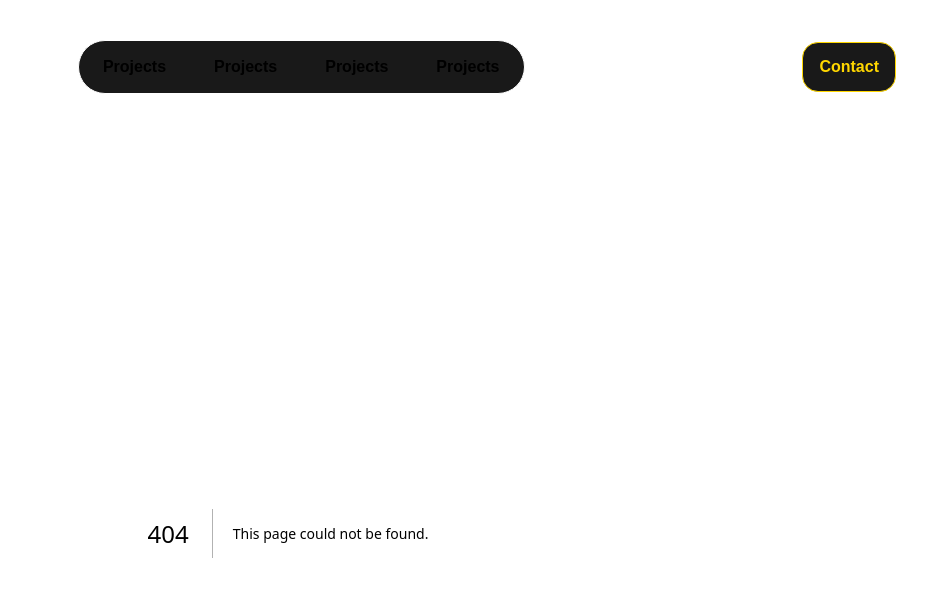
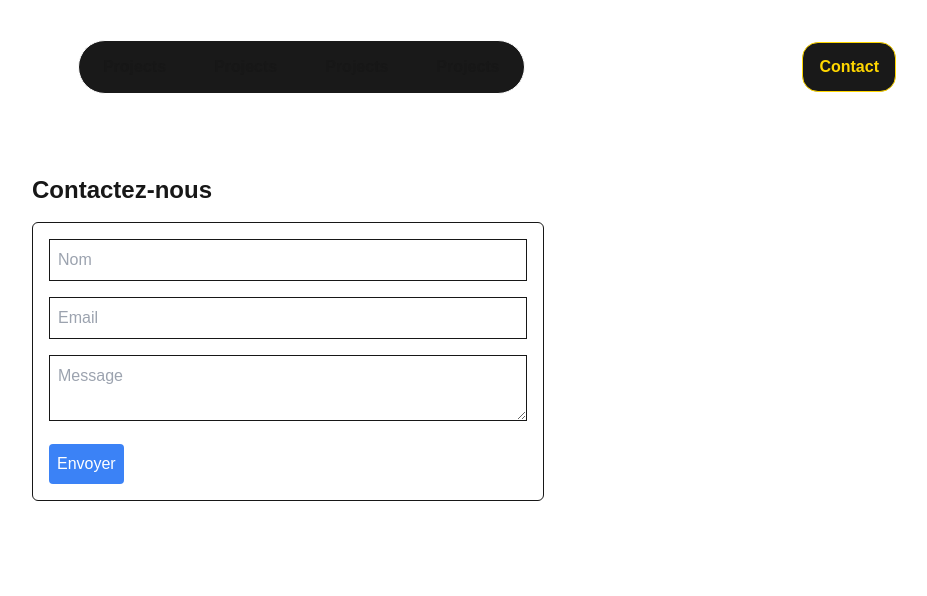
Before and after one commit to RenaudBrevin/next-ssr-agency, a Next.js app: page /contact in a window 1280 px wide. Before the commit this address had no page. Shown: the top 596 px of the page, without its empty margins (352-1279 px from the left). Built offline with nearby package versions, Linux system fonts and the light colour scheme.

Commit message:
Contact form backend

```diff
--- /dev/null
+++ b/src/app/actions.ts
@@ -0,0 +1,17 @@
+'use server';
+
+import { prisma } from '@/lib/prisma';
+
+export async function addContact(formData: FormData) {
+  const name = formData.get('name')?.toString();
+  const email = formData.get('email')?.toString();
+  const message = formData.get('message')?.toString();
+
+  if (!name || !email || !message) {
+    throw new Error('Tous les champs sont requis.');
+  }
+
+  await prisma.contact.create({
+    data: { name, email, message },
+  });
+}
--- /dev/null
+++ b/src/app/api/contact/route.ts
@@ -0,0 +1,28 @@
+'use client';
+import type { NextApiRequest, NextApiResponse } from 'next';
+import { PrismaClient } from '@prisma/client';
+
+const prisma = new PrismaClient();
+
+export default async function handler(req: NextApiRequest, res: NextApiResponse) {
+    if (req.method !== 'POST') {
+      return res.status(405).json({ error: `Méthode ${req.method} non autorisée.` });
+    }
+
+    const { name, email, message } = req.body;
+
+    if (!name || !email || !message) {
+      return res.status(400).json({ error: "Tous les champs sont requis." });
+    }
+
+    try {
+      const newContact = await prisma.contact.create({
+        data: { name, email, message },
+      });
+
+      return res.status(201).json({ message: "Message envoyé avec succès", contact: newContact });
+    } catch (error) {
+      console.error("Erreur serveur :", error);
+      return res.status(500).json({ error: "Erreur serveur lors de l'envoi du message." });
+    }
+  }
--- /dev/null
+++ b/src/app/contact/page.tsx
@@ -0,0 +1,10 @@
+import ContactForm from '../../components/02-sections/ContactForm';
+
+export default function ContactPage() {
+  return (
+    <div className="max-w-lg mx-auto mt-10">
+      <h1 className="text-2xl font-bold mb-4">Contactez-nous</h1>
+      <ContactForm />
+    </div>
+  );
+}
--- a/src/app/page.tsx
+++ b/src/app/page.tsx
@@ -3,12 +3,8 @@
 import React, { useRef, useState } from 'react';
 import Image from 'next/image';
 import './page.css';
-import { Swiper, SwiperSlide } from 'swiper/react';
-import 'swiper/css';
-import 'swiper/css/pagination';
 import ScrollSlider from '@/components/02-sections/scroll-list';
 import Clients from '@/components/02-sections/clients';
-import { Pagination } from 'swiper/modules';
 
 export default function Home() {
   return (
--- /dev/null
+++ b/src/components/02-sections/ContactForm.tsx
@@ -0,0 +1,54 @@
+'use client';
+
+import { useState, FormEvent } from 'react';
+import { addContact } from '../../app/actions';
+
+export default function ContactForm() {
+  const [error, setError] = useState<string | null>(null);
+  const [success, setSuccess] = useState<string | null>(null);
+
+  const handleSubmit = async (event: FormEvent<HTMLFormElement>) => {
+    event.preventDefault();
+    setError(null);
+    setSuccess(null);
+
+    const formData = new FormData(event.currentTarget);
+
+    try {
+      await addContact(formData);
+      setSuccess('Votre message a été envoyé avec succès.');
+      event.currentTarget.reset();
+    } catch (err: any) {
+      setError(err.message || 'Une erreur est survenue.');
+    }
+  };
+
+  return (
+    <form onSubmit={handleSubmit} className="space-y-4 p-4 border rounded-md">
+      {error && <p className="text-red-500">{error}</p>}
+      {success && <p className="text-green-500">{success}</p>}
+
+      <input
+        type="text"
+        name="name"
+        placeholder="Nom"
+        className="border p-2 w-full"
+      />
+      <input
+        type="email"
+        name="email"
+        placeholder="Email"
+        className="border p-2 w-full"
+      />
+      <textarea
+        name="message"
+        placeholder="Message"
+        className="border p-2 w-full"
+      ></textarea>
+
+      <button type="submit" className="bg-blue-500 text-white p-2 rounded">
+        Envoyer
+      </button>
+    </form>
+  );
+}
--- /dev/null
+++ b/src/lib/prisma.ts
@@ -0,0 +1,7 @@
+import { PrismaClient } from "@prisma/client";
+
+const globalForPrisma = global as unknown as { prisma?: PrismaClient };
+
+export const prisma = globalForPrisma.prisma ?? new PrismaClient();
+
+if (process.env.NODE_ENV !== "production") globalForPrisma.prisma = prisma;
```
